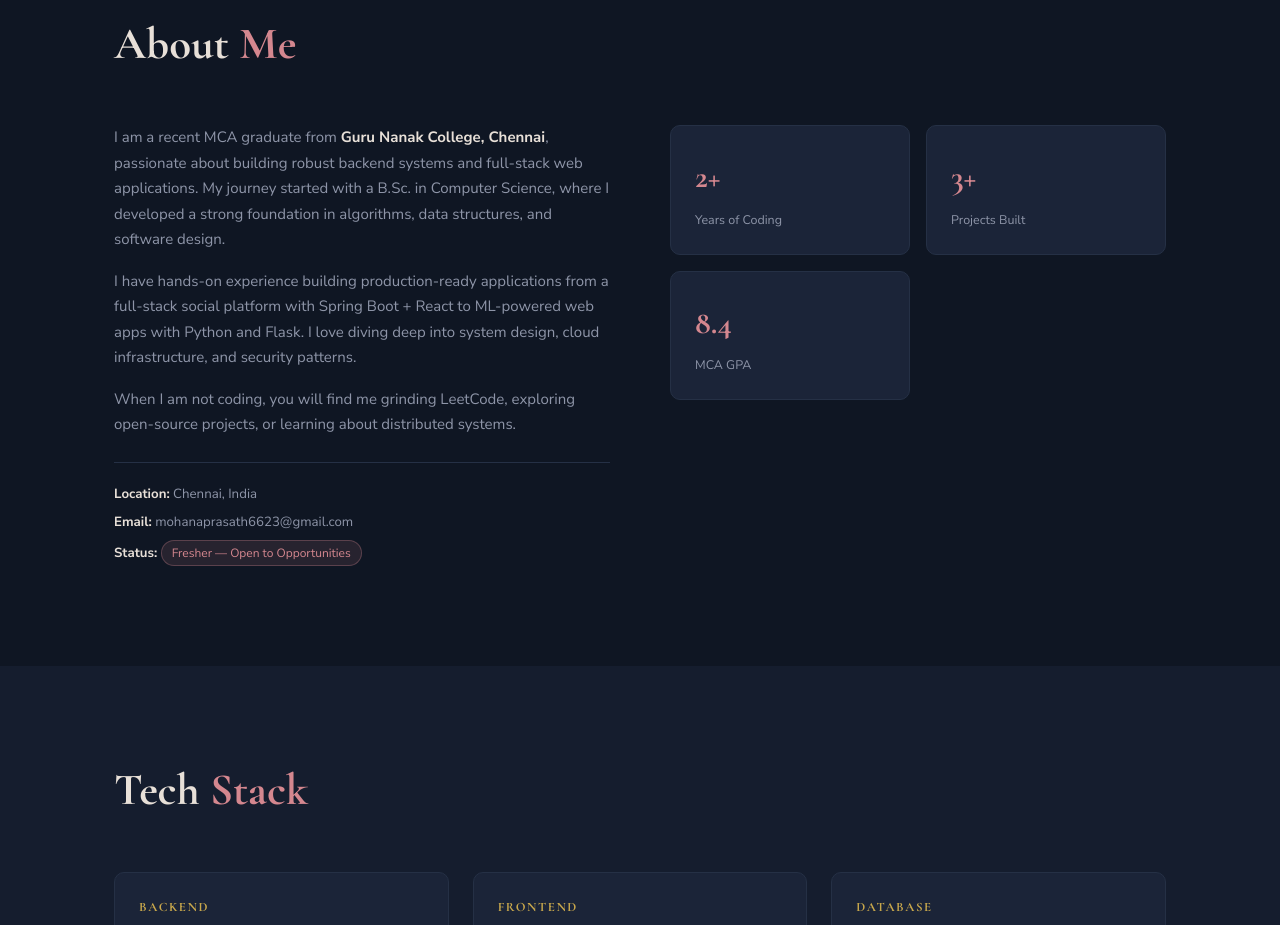
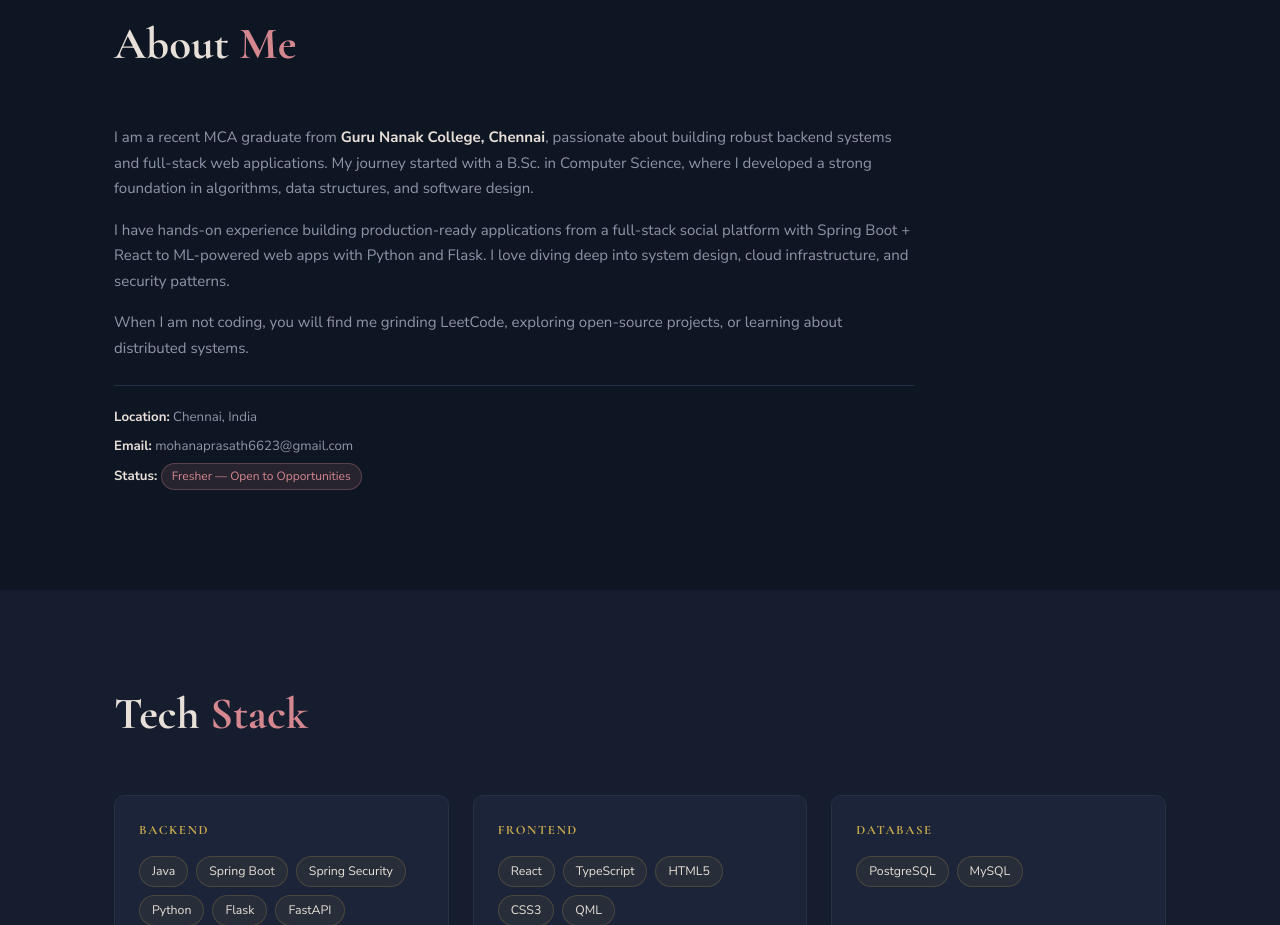
Before and after one commit to mohan6623/mohan6623.github.io, a plain HTML site: page index.html in a window 1280 px wide. Shown: the part 880-1805 px from the top of the page. Drawn offline with nearby package versions, Linux system fonts and the light colour scheme; animation ran at ten frames a second.

Commit message:
Remove duplicate stat cards from About section
- Stats already displayed in hero section (2+ Years, 3+ Projects, 8.4 GPA)
- Changed about-grid to about-content (single column layout, max-width 800px)
- Removed about-stats CSS rules (no longer needed)
- Fixes section-alt background not spanning full width

```diff
--- a/assets/css/style.css
+++ b/assets/css/style.css
@@ -262,8 +262,8 @@ img { max-width: 100%; display: block; }
 }
 @keyframes scrollDown { 0%{transform:scaleY(0);transform-origin:top} 50%{transform:scaleY(1);transform-origin:top} 51%{transform-origin:bottom} 100%{transform:scaleY(0);transform-origin:bottom} }
 /* ===== ABOUT ===== */
-.about-grid {
-  display: grid; grid-template-columns: 1fr 1fr; gap: 60px; align-items: start;
+.about-content {
+  max-width: 800px;
 }
 .about-text p { color: var(--text-muted); margin-bottom: 16px; }
 .about-text strong { color: var(--text); }
@@ -278,9 +278,7 @@ img { max-width: 100%; display: block; }
   background: rgba(212,135,143,0.12); color: var(--accent);
   font-size: 0.75rem; border: 1px solid rgba(212,135,143,0.3);
 }
-.about-stats {
-  display: grid; grid-template-columns: 1fr 1fr; gap: 16px;
-}
+
 .stat-card {
   background: var(--bg3); border: 1px solid var(--border); border-radius: 10px;
   padding: 24px; display: flex; flex-direction: column; gap: 4px;
@@ -552,9 +550,7 @@ img { max-width: 100%; display: block; }
   /* Hide scroll hint on mobile — it overlaps the stats bar */
   .hero-scroll-hint { display: none; }
   /* About */
-  .about-grid { grid-template-columns: 1fr; gap: 40px; }
-  .about-stats { grid-template-columns: 1fr 1fr; }
-  /* Timeline */
+    /* Timeline */
   .timeline::before { left: 16px; }
   .timeline::after { left: 16px; }
   .tl-item { width: 100%; padding-left: 48px !important; padding-right: 0 !important; margin-left: 0 !important; justify-content: flex-start !important; }
@@ -575,7 +571,6 @@ img { max-width: 100%; display: block; }
   .stat-l { font-size: 0.65rem; }
   .hero-cta { flex-direction: column; align-items: center; width: 100%; }
   .hero-cta .btn { width: 100%; justify-content: center; }
-  .about-stats { grid-template-columns: 1fr 1fr; }
   .skills-grid { grid-template-columns: 1fr; }
   .courses-grid { grid-template-columns: 1fr; }
   /* Tighten section padding on very small screens */
--- a/index.html
+++ b/index.html
@@ -89,7 +89,7 @@
 <section id="about" class="section">
 <div class="container">
 <h2 class="section-title reveal-up">About <span class="accent">Me</span></h2>
-<div class="about-grid">
+<div class="about-content">
 <div class="about-text reveal-left">
 <p>I am a recent MCA graduate from <strong>Guru Nanak College, Chennai</strong>, passionate about building robust backend systems and full-stack web applications. My journey started with a B.Sc. in Computer Science, where I developed a strong foundation in algorithms, data structures, and software design.</p>
 <p>I have hands-on experience building production-ready applications from a full-stack social platform with Spring Boot + React to ML-powered web apps with Python and Flask. I love diving deep into system design, cloud infrastructure, and security patterns.</p>
@@ -99,11 +99,6 @@
 <span><strong>Email:</strong> mohanaprasath6623@gmail.com</span>
 <span><strong>Status:</strong> <span class="status-badge">Fresher &mdash; Open to Opportunities</span></span>
 </div>
-</div>
-<div class="about-stats reveal-right">
-<div class="stat-card"><span class="stat-num">2+</span><span class="stat-label">Years of Coding</span></div>
-<div class="stat-card"><span class="stat-num">3+</span><span class="stat-label">Projects Built</span></div>
-<div class="stat-card"><span class="stat-num">8.4</span><span class="stat-label">MCA GPA</span></div>
 </div>
 </div>
 </div>
```
